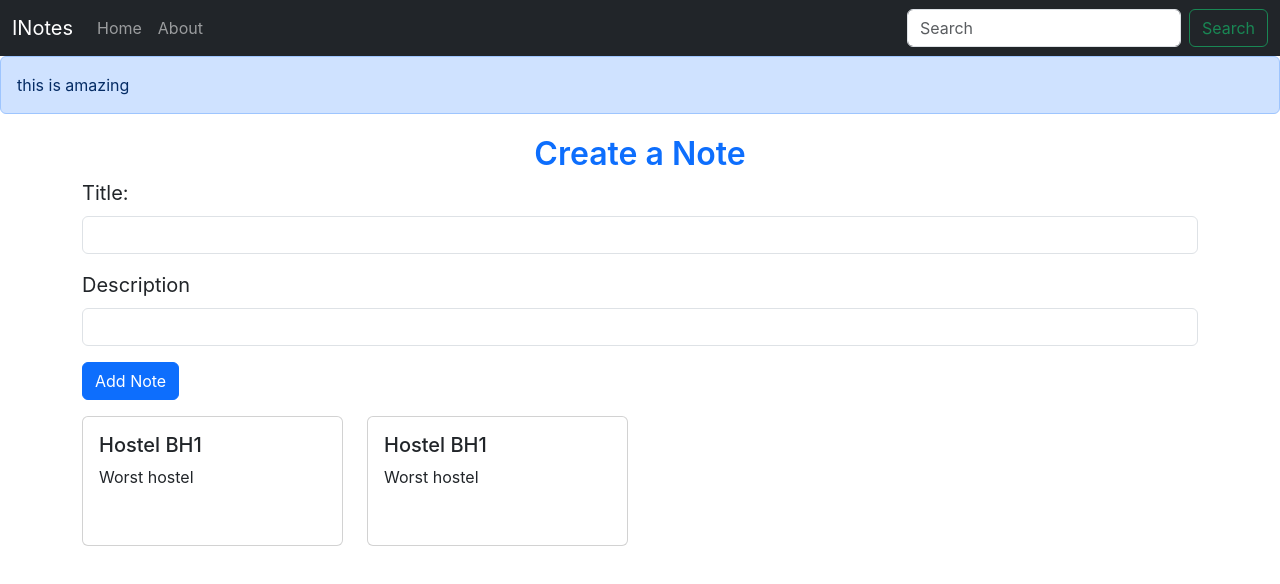
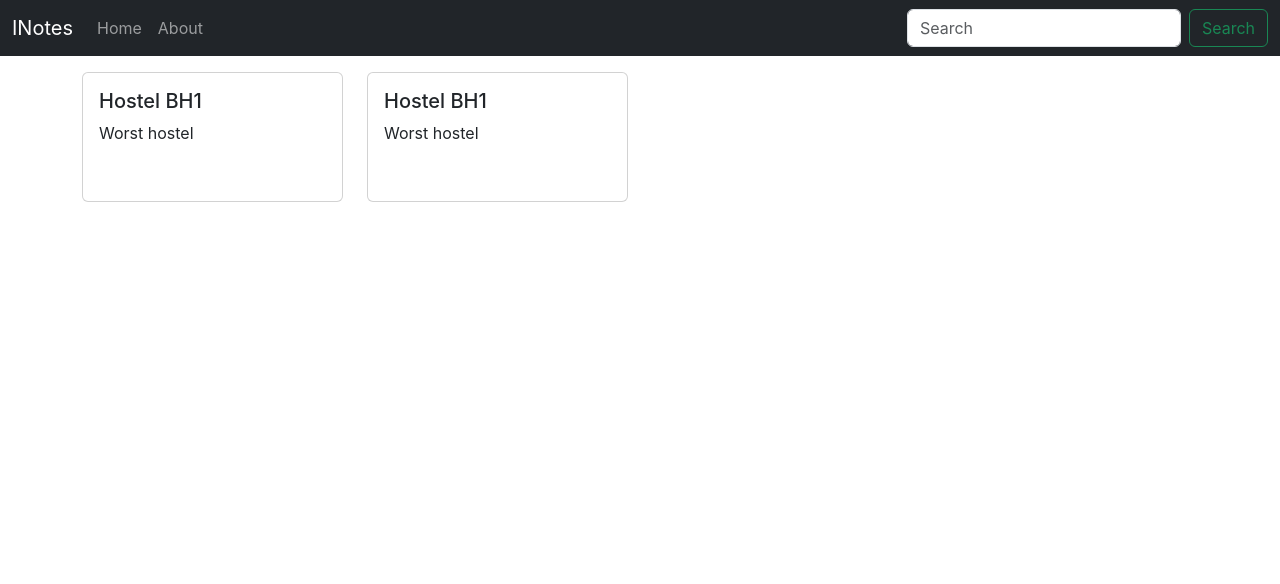
Before and after one commit to Nitinkumar2905/Inotes, a React (Create React App) app: page / in a window 1280 px wide. Shown: the top 584 px of the page. Built offline with nearby package versions, Linux system fonts and the light colour scheme; some icons are missing.

Commit message:
some minor needed changes

```diff
--- a/src/App.js
+++ b/src/App.js
@@ -11,7 +11,7 @@ function App() {
     <NoteState>
       <Router>
         <Navbar />
-        <Alert message="this is amazing" />
+        {/* <Alert message="this is amazing" /> */}
         <Routes>
           <Route exact path="/" element={<Home />} />
           <Route exact path="/home" element={<Home />} />
--- a/src/Components/Home.jsx
+++ b/src/Components/Home.jsx
@@ -6,27 +6,7 @@ const Home = () => {
   return (
     <>
       <div className="container">
-        <div className="container d-flex justify-content-center fw-semibold fs-2 text-primary">
-          Create a Note
-        </div>
-        <form style={{width:"100%"}}>
-          <div className="mb-3">
-            <label htmlFor="title" className="fs-5 form-label">
-              Title:
-            </label>
-            <input type="text" className="form-control" id="title" />
-          </div>
-          <div className="mb-3">
-            <label htmlFor="description" className="fs-5 form-label">
-              Description
-            </label>
-            <input type="text" className="form-control" id="description" />
-          </div>
-          <button type="submit" className="btn btn-primary">
-            Add Note
-          </button>
-            <Notes/>
-        </form>
+        <Notes />
       </div>
     </>
   );
```
Also changed, not shown: src/Components/Alert.jsx (line endings or trailing spaces).
